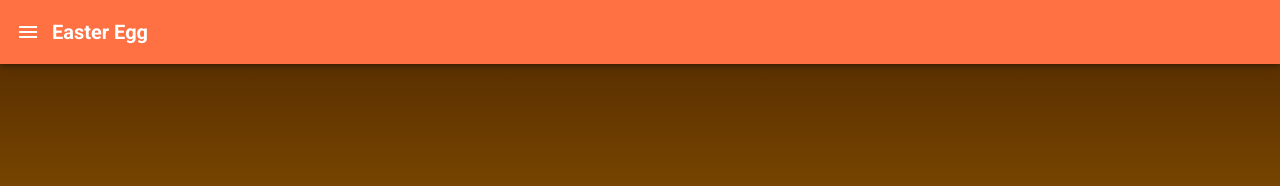
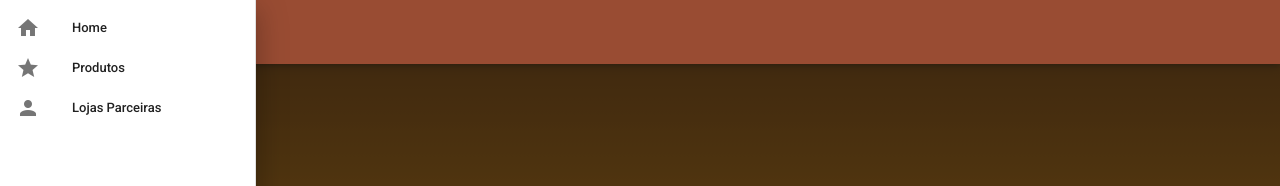
Before and after one commit to brunacamposxx/easter-egg-app, a Vue app: page /produtos in a window 1280 px wide. Both pictures are taken after a click on the button 28 px from the left and 32 px from the top of the page. Shown: the top 186 px of the page. Built offline with nearby package versions, Linux system fonts and the light colour scheme; no server answers.

Commit message:
menu arrumado

```diff
--- a/src/App.vue
+++ b/src/App.vue
@@ -9,15 +9,14 @@
 
 <script>
 
-import AppTopBar from './components/AppTopBar.vue'
+import AppTopBar from './components/shared/AppTopBar.vue'
 
 export default {
   name: 'App',
   components:{
     AppTopBar
   }
-  }
-
+}
 
 </script>
 
@@ -25,4 +24,8 @@ export default {
 #app {
   background-image: linear-gradient(#4d2600, #ffaa00);
 }
+
+.app-top-bar a {
+  text-decoration: none;
+}
 </style>
--- a/src/components/AppTopBar.vue
+++ b/src/components/shared/AppTopBar.vue
@@ -1,11 +1,11 @@
 <template>
-  <v-app>
-    <v-app-bar class="d-flex align-center" app
+  <div class="app-top-bar">
+    <v-app-bar app
       color="deep-orange lighten-1"
       dark>
       <v-app-bar-nav-icon @click="drawer = true"></v-app-bar-nav-icon>
 
-     <v-spacer> <v-toolbar-title><span class="font-weight-bold">Easter Egg</span></v-toolbar-title> </v-spacer>
+      <v-toolbar-title><span class="font-weight-bold">Easter Egg</span></v-toolbar-title>
     </v-app-bar>
 
     <v-navigation-drawer
@@ -17,6 +17,7 @@
         nav
         dense
       >
+        <v-list-item-group v-model="group" active-class="orange--text text--accent-4">
           <router-link to="/">
             <v-list-item>
               <v-list-item-icon>
@@ -43,11 +44,19 @@
               <v-list-item-title>Lojas Parceiras</v-list-item-title>
             </v-list-item>
           </router-link>
+        </v-list-item-group>
       </v-list>
     </v-navigation-drawer>
+  </div>
+</template>
 
-    <v-main>
-      <router-view/>
-    </v-main>
-  </v-app>
-</template>
+<script>
+export default {
+  name: 'AppTopBar',
+  data() {
+    return {
+      drawer: false
+    }
+  }
+}
+</script>
--- a/src/views/LojasView.vue
+++ b/src/views/LojasView.vue
@@ -1,5 +1,5 @@
 <template>
-  <div classe="LojasView">
+  <v-container>
     <h1 class="text-h5 text-center mb-3 mt-5">Lojas Parceiras</h1>
     <div class="botoes-loja d-flex flex-column justify-center align-center container">
       <v-btn class="botoes"
@@ -53,7 +53,7 @@
         loja5</v-btn
       >
     </div>
-  </div>
+  </v-container>
 </template>
 
 <script>
--- a/src/views/ProdutosView.vue
+++ b/src/views/ProdutosView.vue
@@ -1,8 +1,7 @@
 <template>
- <v-main>
-   <CardProduto :produtos="produtos"/>
- </v-main>
-
+  <v-container>
+    <CardProduto :produtos="produtos"/>
+  </v-container>
 </template>
 
 <script>
@@ -15,8 +14,7 @@
 
     data(){
        return{
-            produtos: [
-            ]
+            produtos: []
        }
     },
 
@@ -25,7 +23,6 @@
       .then(resultado => resultado.json())
       .then(json => {
         this.produtos = json;
-        console.log(this.produtos)
       });
 
     }
```
